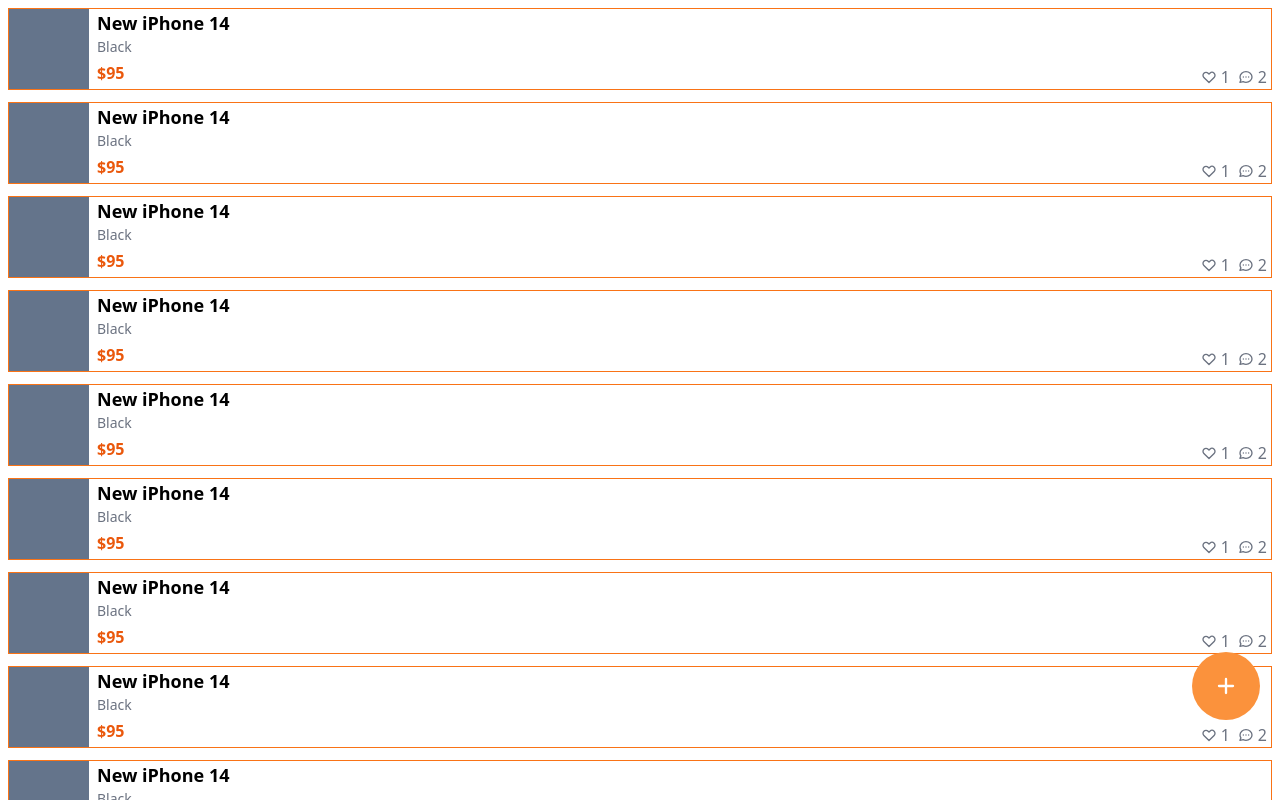
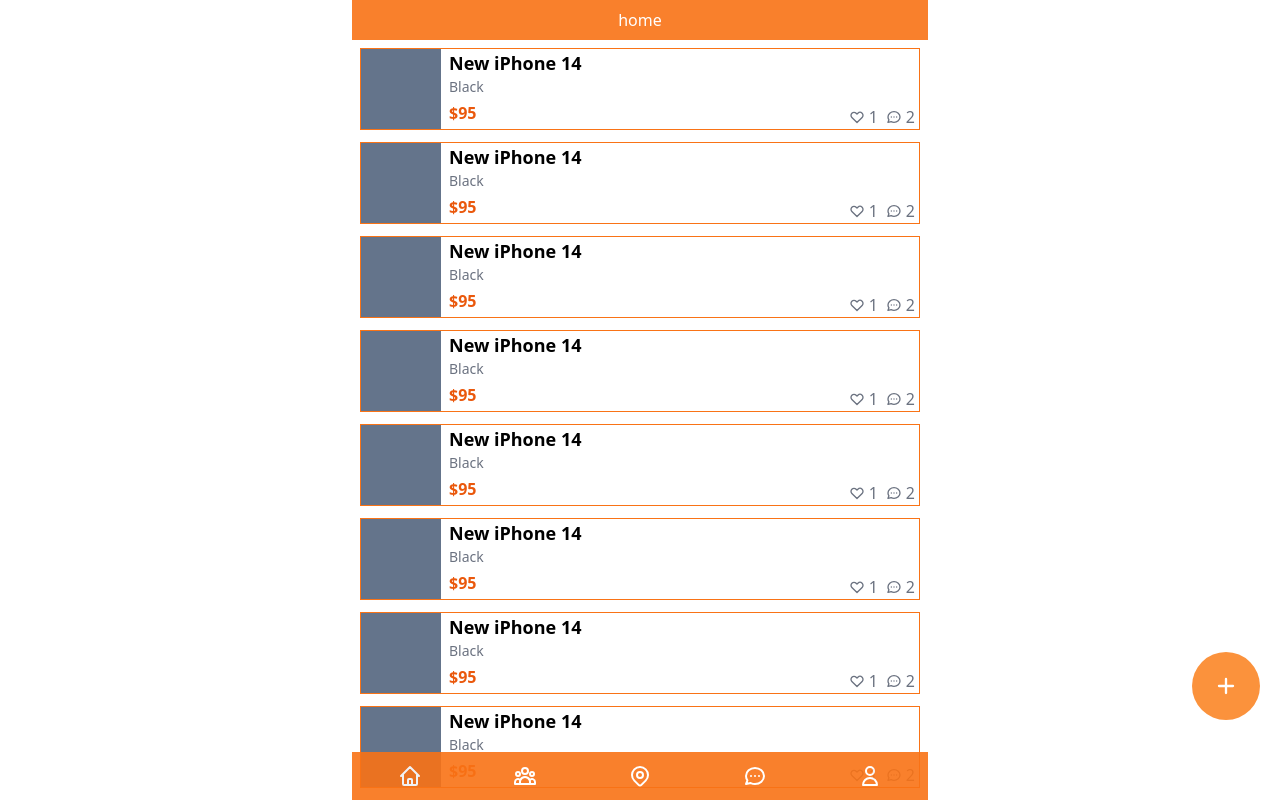
Before and after one commit to otw7917/carrot-market-clone, a Next.js app: page / in a window 1280 px wide. Shown: the top 800 px of the page. Built offline with nearby package versions, Linux system fonts and the light colour scheme.

Commit message:
ui: add layout to home 🎨

```diff
--- /dev/null
+++ b/libs/utils.ts
@@ -0,0 +1,3 @@
+export function cls(...classnames: string[]) {
+  return classnames.join(" ");
+}
--- a/pages/_app.tsx
+++ b/pages/_app.tsx
@@ -1,8 +1,13 @@
-import '../styles/globals.css'
-import type { AppProps } from 'next/app'
+import "../styles/globals.css";
+import type { AppProps } from "next/app";
+import Layout from "../components/Layout";
 
 function MyApp({ Component, pageProps }: AppProps) {
-  return <Component {...pageProps} />
+  return (
+    <div className='w-full max-w-xl mx-auto '>
+      <Component {...pageProps} />
+    </div>
+  );
 }
 
-export default MyApp
+export default MyApp;
--- a/pages/enter.tsx
+++ b/pages/enter.tsx
@@ -1,11 +1,8 @@
 import { useState } from "react";
+import { cls } from "../libs/utils";
 
 function Enter() {
   const [method, setMethod] = useState<"email" | "phone">("phone");
-
-  function cls(...classnames: string[]) {
-    return classnames.join(" ");
-  }
 
   const onPhoneOrEmailClick = (event: React.MouseEvent<HTMLDivElement>) => {
     const emailTab = (event.target as Element).classList.contains("email");
--- a/pages/index.tsx
+++ b/pages/index.tsx
@@ -2,11 +2,13 @@
 import Head from "next/head";
 import Image from "next/image";
 import FloatingButton from "../components/FloatingButton";
+import Layout from "../components/Layout";
 import ProductBox from "../components/ProductBox";
 
 const Home: NextPage = () => {
   return (
-    <div className='flex flex-col space-y-3 py-2 px-2'>
+    <Layout title='home' hasTabBar>
+      <div className='flex flex-col space-y-3 px-2'>
         {Array(20)
           .fill(0)
           .map((_, i) => (
@@ -35,6 +37,7 @@
           </svg>
         </FloatingButton>
       </div>
+    </Layout>
   );
 };
 
```
Lines whose indentation alone changed are shown as unchanged.
